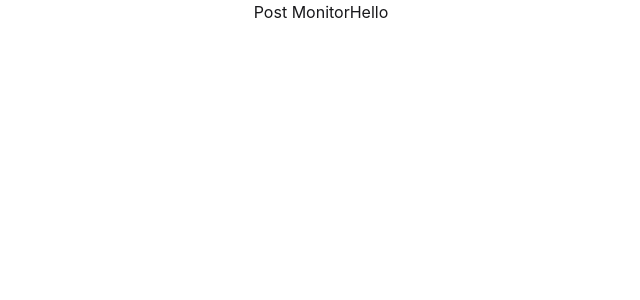
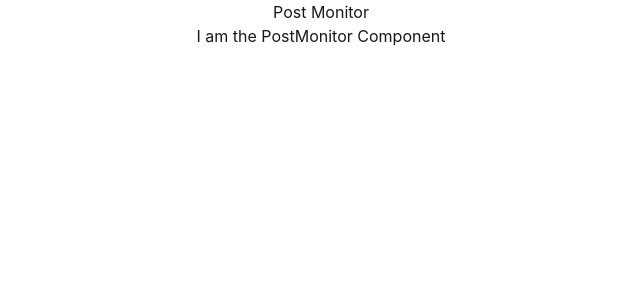
Before and after one commit to szymon-malinowski/post-monitor, a React (Vite) app: page / in a window 1280 px wide. Shown: the top 300 px of the page, without its empty margins (319-959 px from the left). Built offline with nearby package versions, Linux system fonts and the light colour scheme.

Commit message:
Update PostMonitor component to display a heading and adjust App layout structure

```diff
--- a/src/App.jsx
+++ b/src/App.jsx
@@ -6,7 +6,7 @@ function App() {
   return (
     <>
       <header></header>
-      <main className="flex justify-center items-center flex-wrap">
+      <main className="flex flex-col justify-center items-center flex-wrap">
         <h1>Post Monitor</h1>
         <PostMonitor />
       </main>
--- a/src/components/post.monitor.jsx
+++ b/src/components/post.monitor.jsx
@@ -1,7 +1,7 @@
 export default function PostMonitor() {
   return (
     <>
-      <p>Hello</p>
+      <h2>I am the PostMonitor Component</h2>
     </>
   );
 }
```
